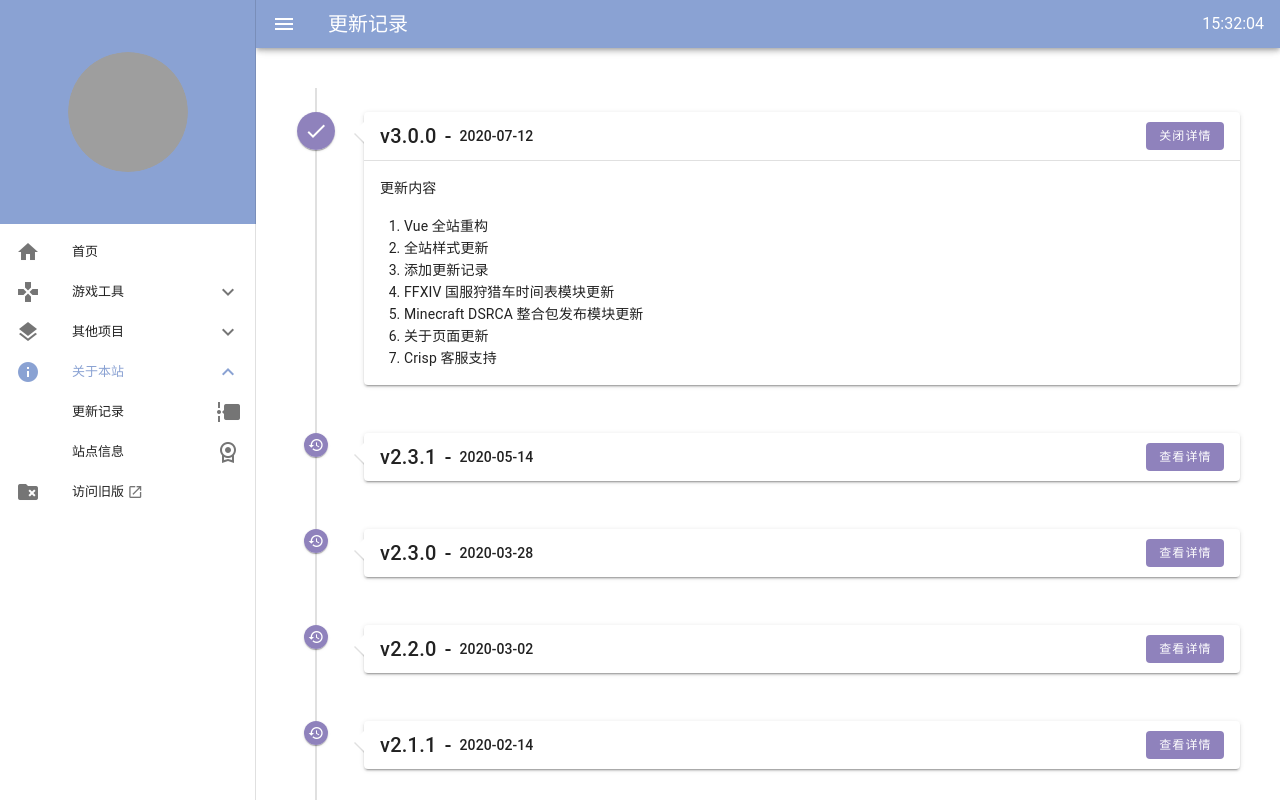
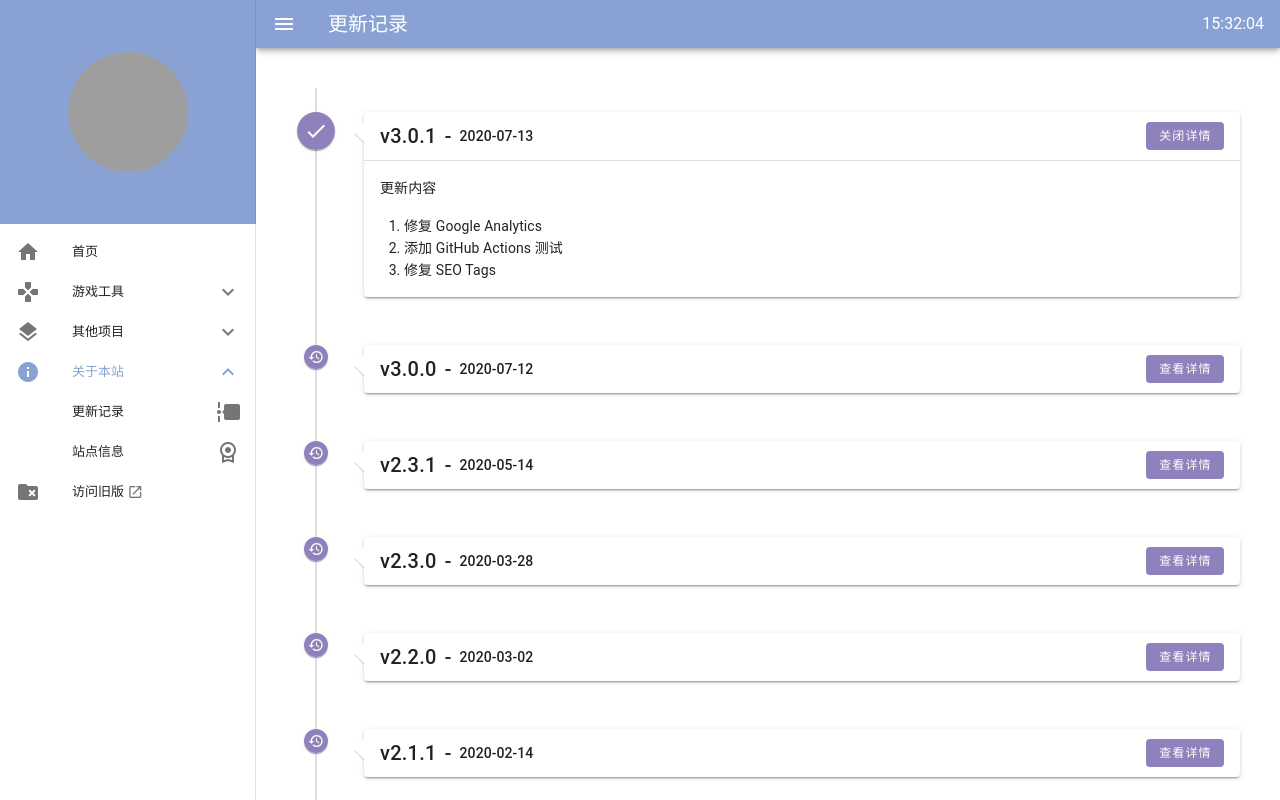
Before and after one commit to dsrkafuu/dsr-tools, a Vue app: page /about/changelog in a window 1280 px wide. Shown: the top 800 px of the page. Built offline with nearby package versions, Linux system fonts and the light colour scheme; grey boxes are pictures that could not be loaded.

Commit message:
SEO tags fix

```diff
--- a/public/index.html
+++ b/public/index.html
@@ -16,6 +16,17 @@
     <meta name="theme-color" content="#ffffff" />
 
     <title>DSRCA</title>
+    <meta name="description" content="DSRCA 主站。" />
+    <meta property="og:type" content="website" />
+    <meta property="og:url" content="<%= BASE_URL %>" />
+    <meta property="og:title" content="DSRCA" />
+    <meta property="og:description" content="DSRCA 主站。" />
+    <meta property="og:image" content="<%= BASE_URL %>og.png" />
+    <meta property="twitter:card" content="summary_large_image" />
+    <meta property="twitter:url" content="<%= BASE_URL %>" />
+    <meta property="twitter:title" content="DSRCA" />
+    <meta property="twitter:description" content="DSRCA 主站。" />
+    <meta property="twitter:image" content="<%= BASE_URL %>og.png" />
 
     <!-- mdi -->
     <link rel="stylesheet" href="https://cdn.jsdelivr.net/npm/@mdi/font@5.3.45/css/materialdesignicons.min.css" />
--- a/src/assets/changelog.js
+++ b/src/assets/changelog.js
@@ -1,4 +1,11 @@
 export default [
+  {
+    version: 'v3.0.1',
+    date: '2020-07-13',
+    logs: ['修复 Google Analytics', '添加 GitHub Actions 测试', '修复 SEO Tags'],
+    active: true,
+    latest: true,
+  },
   {
     version: 'v3.0.0',
     date: '2020-07-12',
@@ -11,8 +18,7 @@ export default [
       '关于页面更新',
       'Crisp 客服支持',
     ],
-    active: true,
-    latest: true,
+    active: false,
   },
   {
     version: 'v2.3.1',
```
Also changed, not shown: 1 other file (tests, documents, lock files or other folders).
